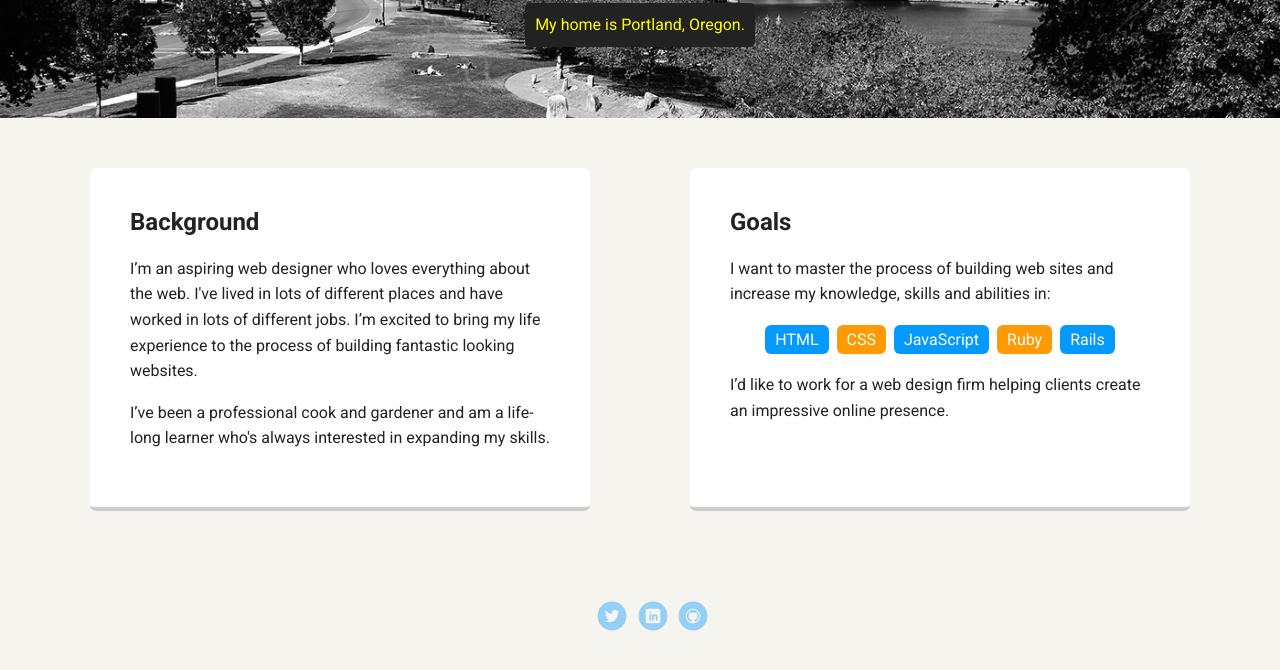
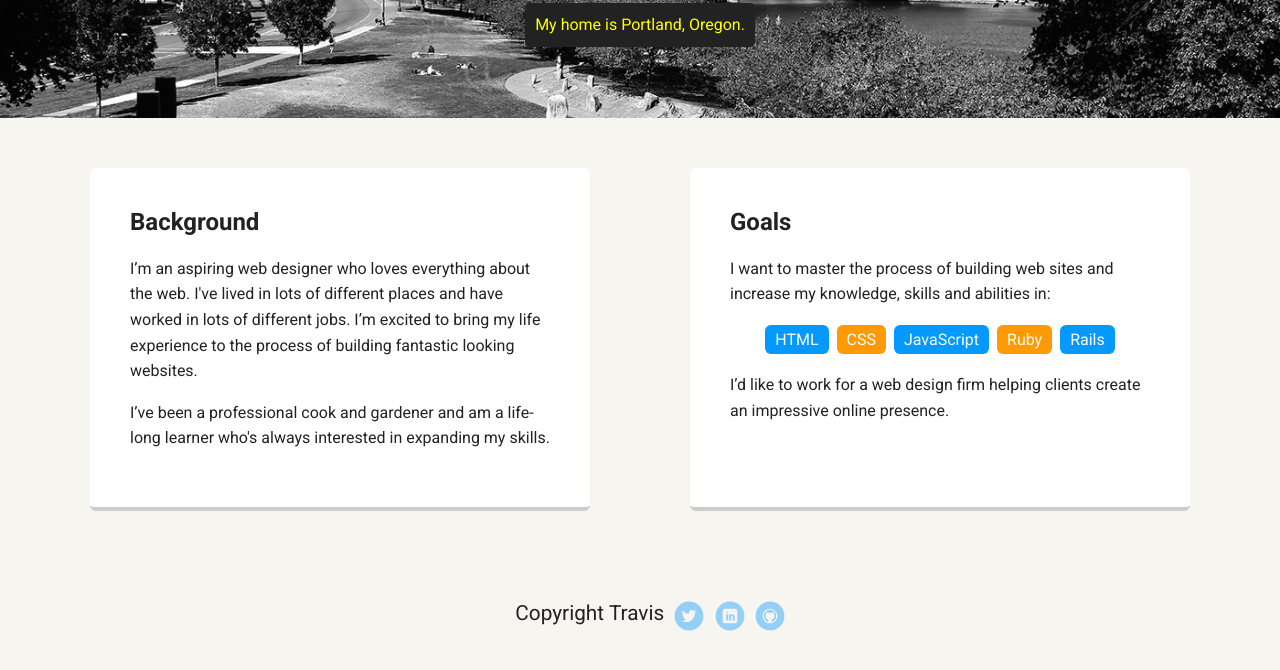
Before and after one commit to trobinson33/my_site, a plain HTML site: page index.html in a window 1280 px wide. Shown: the part 352-1022 px from the top of the page. Drawn offline with Linux system fonts and the light colour scheme; a web font is replaced by a local one.

Commit message:
add a copyright list

```diff
--- a/index.html
+++ b/index.html
@@ -45,6 +45,7 @@
     </main>
     <footer>
       <ul>
+	    <li>Copyright Travis</li>
         <li><a href="#" class="social twitter">Twitter</a></li>
         <li><a href="#" class="social linkedin">LinkedIn</a></li>
         <li><a href="#" class="social github">Github</a></li>
```
